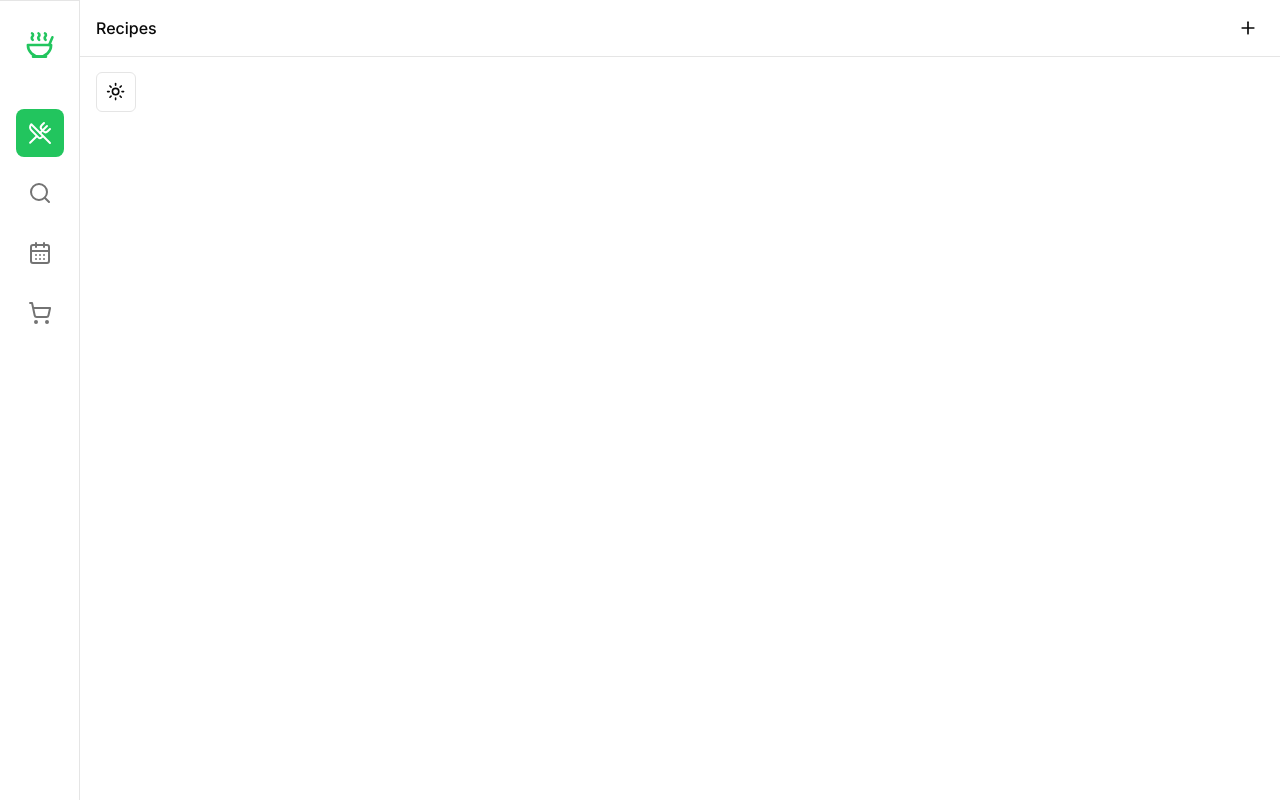
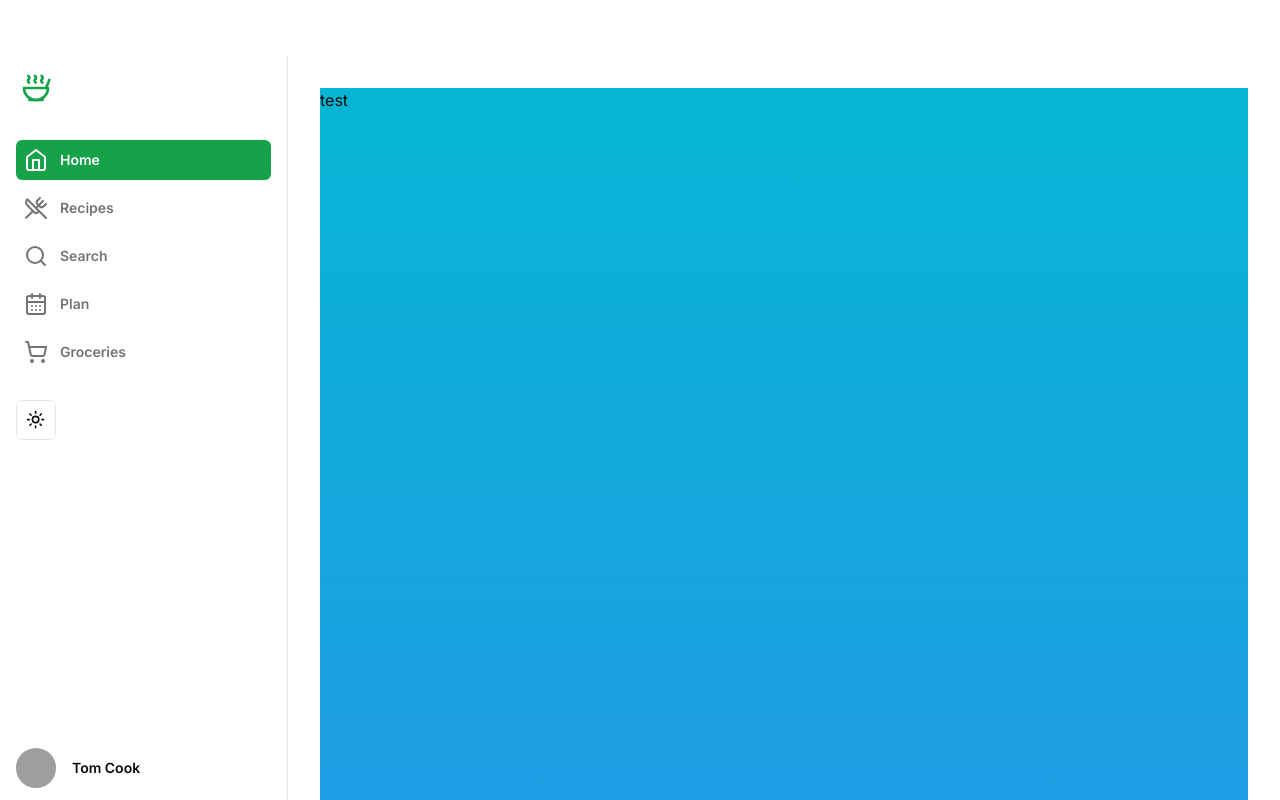
Before and after one commit to OwenVey/chowder, a Next.js app: page / in a window 1280 px wide. Built offline with nearby package versions, Linux system fonts and the light colour scheme; grey boxes are pictures that could not be loaded.

Commit message:
create separate desktop and mobile navs

```diff
--- a/package.json
+++ b/package.json
@@ -17,6 +17,7 @@
     "@t3-oss/env-nextjs": "^0.6.1",
     "class-variance-authority": "^0.7.0",
     "clsx": "^2.0.0",
+    "framer-motion": "^10.16.4",
     "lucide-react": "^0.279.0",
     "next": "latest",
     "next-themes": "^0.2.1",
--- a/src/app/globals.css
+++ b/src/app/globals.css
@@ -14,7 +14,7 @@
     --popover: 0 0% 100%;
     --popover-foreground: 0 0% 3.9%;
 
-    --primary: 142.1 70.6% 45.3%;
+    --primary: 142 76% 36%;
     /* --primary: 0 0% 9%; */
     --primary-foreground: 0 0% 98%;
 
--- a/src/app/layout.tsx
+++ b/src/app/layout.tsx
@@ -1,5 +1,6 @@
-import Header from '@/components/header';
-import Navbar from '@/components/navbar';
+import { DesktopNav } from '@/components/desktop-nav';
+// import Header from '@/components/header';
+import MobileNav from '@/components/mobile-nav';
 import { Providers } from '@/components/providers';
 import { cn } from '@/lib/utils';
 import { ClerkProvider } from '@clerk/nextjs';
@@ -28,15 +29,21 @@ export default function RootLayout({ children }: { children: React.ReactNode })
   return (
     <ClerkProvider>
       <html
-        className="min-h-[100dvh] pt-[calc(env(safe-area-inset-top)-10px)] [-webkit-tap-highlight-color:transparent]"
+        className="flex h-[100dvh] pt-[env(safe-area-inset-top)] antialiased [-webkit-tap-highlight-color:transparent]"
         lang="en"
         suppressHydrationWarning
       >
-        <body className={cn(inter.className, 'flex bg-background pt-14 text-foreground')}>
+        <body
+          className={cn(
+            inter.className,
+            'flex w-full flex-col overflow-hidden bg-background pt-14 text-foreground lg:flex-row',
+          )}
+        >
           <Providers>
-            <Header />
-            <Navbar />
-            <main className="p-4 lg:ml-20">{children}</main>
+            <DesktopNav />
+            {/* <Header /> */}
+            <main className="flex-1 overflow-y-auto p-4 lg:p-8">{children}</main>
+            <MobileNav />
           </Providers>
         </body>
       </html>
--- a/src/app/page.tsx
+++ b/src/app/page.tsx
@@ -1,9 +1,3 @@
-import { ThemeToggle } from '@/components/theme-toggle';
-
 export default function Example() {
-  return (
-    <div>
-      <ThemeToggle />
-    </div>
-  );
+  return <div className="h-[1500px] w-full bg-gradient-to-b from-cyan-500 to-blue-500">test</div>;
 }
--- /dev/null
+++ b/src/components/desktop-nav.tsx
@@ -0,0 +1,107 @@
+'use client';
+
+import { cn } from '@/lib/utils';
+import { AnimatePresence, motion } from 'framer-motion';
+import {
+  ArrowLeftToLineIcon,
+  CalendarDaysIcon,
+  HomeIcon,
+  SearchIcon,
+  ShoppingCartIcon,
+  SoupIcon,
+  UtensilsCrossedIcon,
+} from 'lucide-react';
+import Image from 'next/image';
+import Link from 'next/link';
+import { usePathname } from 'next/navigation';
+import { useToggle } from 'usehooks-ts';
+import { ThemeToggle } from './theme-toggle';
+import { Button } from './ui/button';
+
+const navigation = [
+  { name: 'Home', href: '/', icon: HomeIcon },
+  { name: 'Recipes', href: '/recipes', icon: UtensilsCrossedIcon },
+  { name: 'Search', href: '/search', icon: SearchIcon },
+  { name: 'Plan', href: '/plan', icon: CalendarDaysIcon },
+  { name: 'Groceries', href: '/groceries', icon: ShoppingCartIcon },
+];
+
+export function DesktopNav() {
+  const pathname = usePathname();
+  const [isCollapsed, toggleIsCollapsed] = useToggle();
+
+  return (
+    <motion.div
+      className="group/nav relative z-50 hidden shrink-0 flex-col lg:flex"
+      initial={{ width: isCollapsed ? 'auto' : '18rem' }}
+      animate={{ width: isCollapsed ? 'auto' : '18rem' }}
+    >
+      <div className="flex grow flex-col gap-y-5 overflow-y-auto border-r bg-background px-4">
+        <div className="flex h-16 shrink-0 items-center">
+          <SoupIcon className="h-8 w-10 text-primary" />
+        </div>
+
+        <Button
+          onClick={toggleIsCollapsed}
+          size="icon-sm"
+          variant="outline"
+          className="absolute -right-4 top-12 rounded-full opacity-0 transition-opacity group-hover/nav:opacity-100"
+        >
+          <ArrowLeftToLineIcon className={cn('h-4 w-4 transition-transform', isCollapsed && '-scale-x-100')} />
+        </Button>
+
+        <nav className="flex flex-1 flex-col">
+          <ul role="list" className="flex flex-1 flex-col gap-y-7">
+            <li>
+              <ul role="list" className="space-y-2">
+                {navigation.map((item) => (
+                  <li key={item.name}>
+                    <Link
+                      href={item.href}
+                      className={cn(
+                        'group flex items-center gap-x-3 rounded-md p-2 text-sm font-semibold',
+                        item.href === pathname
+                          ? 'bg-primary text-white'
+                          : 'text-muted-foreground hover:bg-muted hover:text-foreground',
+                      )}
+                    >
+                      <item.icon
+                        className={cn(
+                          item.href === pathname ? 'text-white' : 'text-muted-foreground group-hover:text-foreground',
+                          'h-6 w-6 shrink-0',
+                        )}
+                        aria-hidden="true"
+                      />
+                      <AnimatePresence initial={false} mode="popLayout">
+                        {!isCollapsed && (
+                          <motion.span initial={{ opacity: 0 }} animate={{ opacity: 1 }} exit={{ opacity: 0 }}>
+                            {item.name}
+                          </motion.span>
+                        )}
+                      </AnimatePresence>
+                    </Link>
+                  </li>
+                ))}
+              </ul>
+            </li>
+
+            <ThemeToggle />
+            <li className={cn('mt-auto flex items-center justify-between gap-4 py-3')}>
+              <button className="flex shrink-0 items-center gap-x-4 text-sm font-semibold text-foreground">
+                <Image
+                  className="h-10 w-10 rounded-full bg-muted"
+                  src="https://images.unsplash.com/photo-1472099645785-5658abf4ff4e?ixlib=rb-1.2.1&ixid=eyJhcHBfaWQiOjEyMDd9&auto=format&fit=facearea&facepad=2&w=256&h=256&q=80"
+                  alt="image of user"
+                  width={40}
+                  height={40}
+                  unoptimized
+                />
+                {!isCollapsed && 'Tom Cook'}
+              </button>
+            </li>
+          </ul>
+        </nav>
+      </div>
+    </motion.div>
+  );
+}
--- /dev/null
+++ b/src/components/mobile-nav.tsx
@@ -0,0 +1,40 @@
+'use client';
+
+import { cn } from '@/lib/utils';
+import { CalendarDaysIcon, HomeIcon, ShoppingCartIcon, UserCircleIcon, UtensilsCrossedIcon } from 'lucide-react';
+import Link from 'next/link';
+import { usePathname } from 'next/navigation';
+
+const navigation = [
+  { name: 'Home', href: '/', icon: HomeIcon },
+  { name: 'Recipes', href: '/recipes', icon: UtensilsCrossedIcon },
+  // { name: 'Search', href: '/search', icon: SearchIcon },
+  { name: 'Plan', href: '/plan', icon: CalendarDaysIcon },
+  { name: 'Groceries', href: '/groceries', icon: ShoppingCartIcon },
+  { name: 'Profile', href: '/profile', icon: UserCircleIcon },
+];
+
+export default function MobileNav() {
+  const pathname = usePathname();
+
+  return (
+    <nav className="flex w-full items-center gap-x-6 border-t bg-background px-6 pb-[max(env(safe-area-inset-bottom),0.75rem)] pt-3 lg:hidden">
+      <ul role="list" className="flex w-full items-center justify-between">
+        {navigation.map((item) => (
+          <li key={item.name}>
+            <Link
+              href={item.href}
+              className={cn(
+                'group flex flex-col items-center rounded-lg text-sm leading-6',
+                item.href === pathname ? 'text-primary' : 'text-muted-foreground',
+              )}
+            >
+              <item.icon className="h-6 w-6 shrink-0" aria-hidden="true" />
+              <span className="font-medium">{item.name}</span>
+            </Link>
+          </li>
+        ))}
+      </ul>
+    </nav>
+  );
+}
--- a/src/components/navbar.tsx
+++ /dev/null
@@ -1,52 +0,0 @@
-'use client';
-
-import { cn } from '@/lib/utils';
-import { CalendarDaysIcon, SearchIcon, ShoppingCartIcon, SoupIcon, UtensilsCrossedIcon } from 'lucide-react';
-import Link from 'next/link';
-import { usePathname } from 'next/navigation';
-
-const navigation = [
-  { name: 'Recipes', href: '/', icon: UtensilsCrossedIcon },
-  { name: 'Search', href: '/search', icon: SearchIcon },
-  { name: 'Plan', href: '/plan', icon: CalendarDaysIcon },
-  { name: 'Groceries', href: '/groceries', icon: ShoppingCartIcon },
-];
-
-export default function Navbar() {
-  const pathname = usePathname();
-
-  return (
-    <div
-      className={cn(
-        'z-50 bg-background', // shared
-        'fixed bottom-0 flex w-full items-center gap-x-6 border-t px-6 pb-[max(env(safe-area-inset-bottom),0.75rem)] pt-3', // mobile
-        'lg:fixed lg:inset-y-0 lg:left-0 lg:block lg:w-20 lg:overflow-y-auto lg:border-r lg:pb-4', // desktop
-      )}
-    >
-      {/* Logo (only on desktop) */}
-      <div className="mb-8 hidden h-16 shrink-0 items-center justify-center lg:flex">
-        <SoupIcon className="h-8 w-8 text-primary" />
-      </div>
-      <nav className="w-full">
-        <ul role="list" className="flex flex-row items-center justify-between lg:flex-col lg:gap-3">
-          {navigation.map((item) => (
-            <li key={item.name}>
-              <Link
-                href={item.href}
-                className={cn(
-                  'group flex flex-col items-center rounded-lg text-sm leading-6 lg:p-3',
-                  item.href === pathname
-                    ? 'text-primary lg:bg-primary lg:text-primary-foreground lg:text-white'
-                    : 'text-muted-foreground lg:hover:bg-muted',
-                )}
-              >
-                <item.icon className="h-6 w-6 shrink-0" aria-hidden="true" />
-                <span className="lg:sr-only">{item.name}</span>
-              </Link>
-            </li>
-          ))}
-        </ul>
-      </nav>
-    </div>
-  );
-}
```
Also changed, not shown: 1 other file (tests, documents, lock files or other folders).
